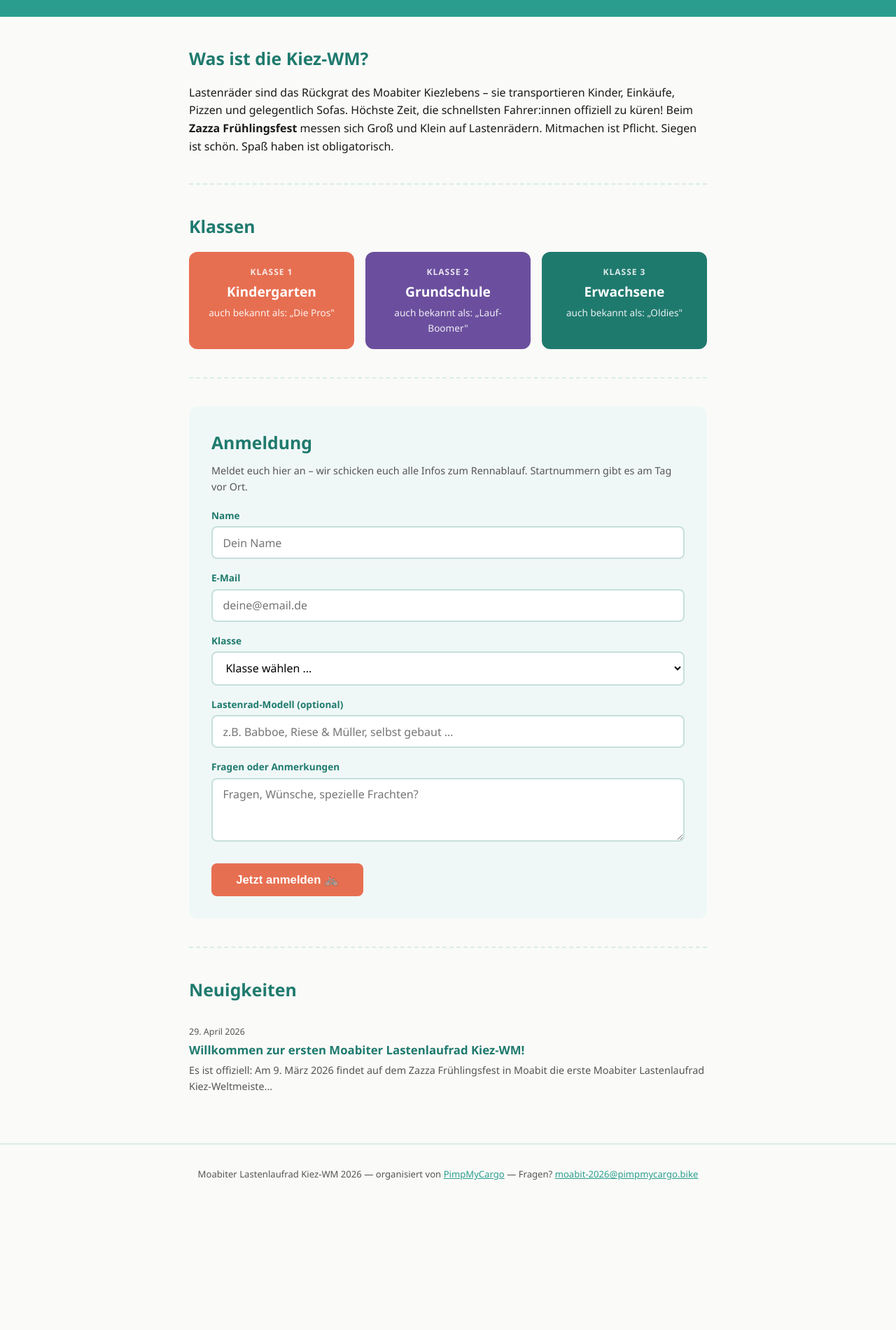
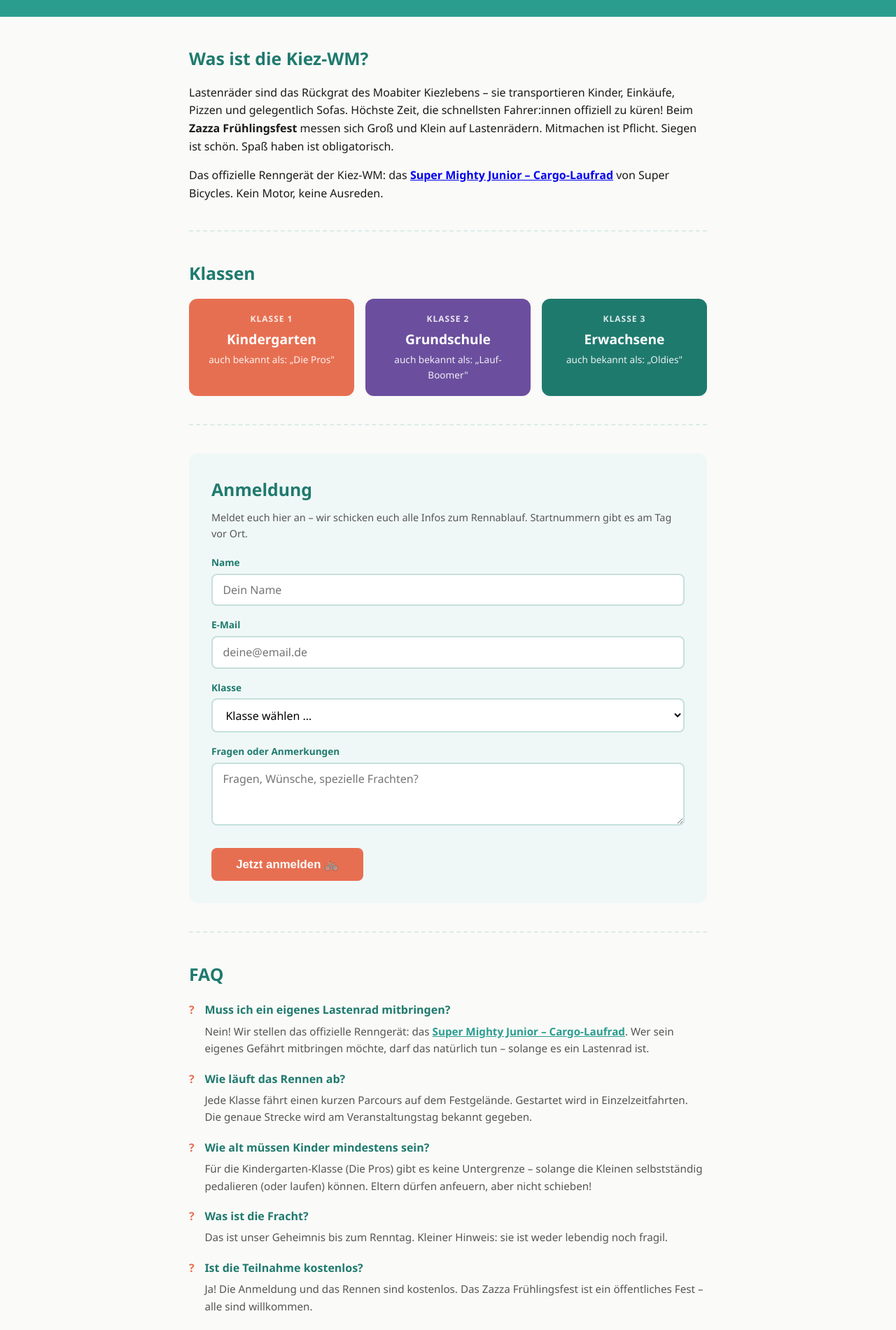
Before and after one commit to falkorichter/moabit-lastenlaufrad-champion-2026, a Jekyll site: the page built from index.html, in a window 1280 px wide. Shown: the part 581-2482 px from the top of the page at 70% size. Built offline with Jekyll 4.4.1, drawn with Linux system fonts in a browser that asks for light colours; before the commit the page ends 2302 px from its top, so only the background shows below that; some of the changed text lies outside the part shown.

Commit message:
los gehts

```diff
--- a/assets/css/style.css
+++ b/assets/css/style.css
@@ -186,6 +186,35 @@ form textarea { resize: vertical; }
 .btn-submit:hover  { background: #d45c38; }
 .btn-submit:active { transform: scale(.97); }
 
+/* ── FAQ ── */
+.faq-list { list-style: none; }
+
+.faq-list dt {
+  font-weight: 700;
+  color: var(--teal-dk);
+  font-size: 1rem;
+  margin-top: 1.2rem;
+  padding-left: 1.4rem;
+  position: relative;
+}
+
+.faq-list dt::before {
+  content: "?";
+  position: absolute;
+  left: 0;
+  color: var(--orange);
+  font-weight: 900;
+}
+
+.faq-list dd {
+  margin: .3rem 0 0 1.4rem;
+  color: var(--muted);
+  font-size: .95rem;
+  line-height: 1.6;
+}
+
+.faq-list a { color: var(--teal); }
+
 /* ── Blog ── */
 .blog-list { list-style: none; }
 
--- a/index.html
+++ b/index.html
@@ -44,6 +44,11 @@ title: Moabiter Lastenlaufrad Kiez-WM 2026
       Pizzen und gelegentlich Sofas. Höchste Zeit, die schnellsten Fahrer:innen offiziell zu küren!
       Beim <strong>Zazza Frühlingsfest</strong> messen sich Groß und Klein auf Lastenrädern.
       Mitmachen ist Pflicht. Siegen ist schön. Spaß haben ist obligatorisch.
+    </p>
+    <p style="margin-top:1rem;">
+      Das offizielle Renngerät der Kiez-WM:
+      das <a href="https://super-bicycles.com/products/super-mighty-junior-cargo-laufrad?utm_source=moabit-kiez-wm&utm_medium=referral&utm_campaign=kiez-wm-2026&utm_content=about-section&utm_term=lastenlaufrad" target="_blank" rel="noopener"><strong>Super Mighty Junior – Cargo-Laufrad</strong></a>
+      von Super Bicycles. Kein Motor, keine Ausreden.
     </p>
   </section>
 
@@ -108,11 +113,6 @@ title: Moabiter Lastenlaufrad Kiez-WM 2026
         </div>
 
         <div class="field">
-          <label for="lastenrad">Lastenrad-Modell (optional)</label>
-          <input type="text" id="lastenrad" name="lastenrad" placeholder="z.B. Babboe, Riese &amp; Müller, selbst gebaut …">
-        </div>
-
-        <div class="field">
           <label for="message">Fragen oder Anmerkungen</label>
           <textarea id="message" name="message" placeholder="Fragen, Wünsche, spezielle Frachten?" rows="3"></textarea>
         </div>
@@ -120,6 +120,55 @@ title: Moabiter Lastenlaufrad Kiez-WM 2026
         <button type="submit" class="btn-submit">Jetzt anmelden 🚲</button>
       </form>
     </div>
+  </section>
+
+  <!-- FAQ -->
+  <section>
+    <h2>FAQ</h2>
+    <dl class="faq-list">
+
+      <dt>Muss ich ein eigenes Lastenrad mitbringen?</dt>
+      <dd>
+        Nein! Wir stellen das offizielle Renngerät:
+        das <a href="https://super-bicycles.com/products/super-mighty-junior-cargo-laufrad?utm_source=moabit-kiez-wm&utm_medium=referral&utm_campaign=kiez-wm-2026&utm_content=faq&utm_term=lastenlaufrad" target="_blank" rel="noopener"><strong>Super Mighty Junior – Cargo-Laufrad</strong></a>.
+        Wer sein eigenes Gefährt mitbringen möchte, darf das natürlich tun – solange es ein Lastenrad ist.
+      </dd>
+
+      <dt>Wie läuft das Rennen ab?</dt>
+      <dd>
+        Jede Klasse fährt einen kurzen Parcours auf dem Festgelände. Gestartet wird in Einzelzeitfahrten.
+        Die genaue Strecke wird am Veranstaltungstag bekannt gegeben.
+      </dd>
+
+      <dt>Wie alt müssen Kinder mindestens sein?</dt>
+      <dd>
+        Für die Kindergarten-Klasse (Die Pros) gibt es keine Untergrenze – solange die Kleinen
+        selbstständig pedalieren (oder laufen) können. Eltern dürfen anfeuern, aber nicht schieben!
+      </dd>
+
+      <dt>Was ist die Fracht?</dt>
+      <dd>
+        Das ist unser Geheimnis bis zum Renntag. Kleiner Hinweis: sie ist weder lebendig noch fragil.
+      </dd>
+
+      <dt>Ist die Teilnahme kostenlos?</dt>
+      <dd>
+        Ja! Die Anmeldung und das Rennen sind kostenlos. Das Zazza Frühlingsfest ist ein öffentliches
+        Fest – alle sind willkommen.
+      </dd>
+
+      <dt>Was gewinne ich?</dt>
+      <dd>
+        Ruhm, Ehre und einen Pokal, der gefühlt schwerer ist als das Lastenrad.
+        Außerdem natürlich den offiziellen Titel „Moabiter Lastenlaufrad-Weltmeister:in 2026".
+      </dd>
+
+      <dt>Ich habe noch eine Frage …</dt>
+      <dd>
+        Schreib uns einfach: <a href="mailto:moabit-2026@pimpmycargo.bike">moabit-2026@pimpmycargo.bike</a>
+      </dd>
+
+    </dl>
   </section>
 
   <!-- Blog -->
```
Also changed, not shown: 5 other files.
